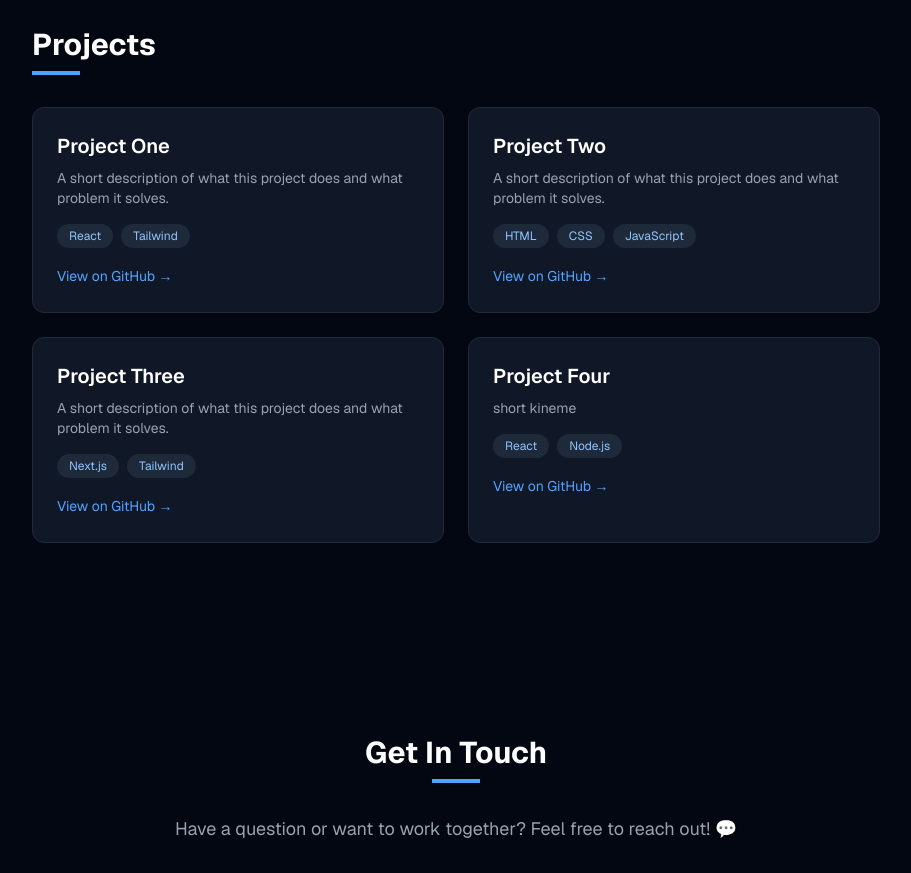
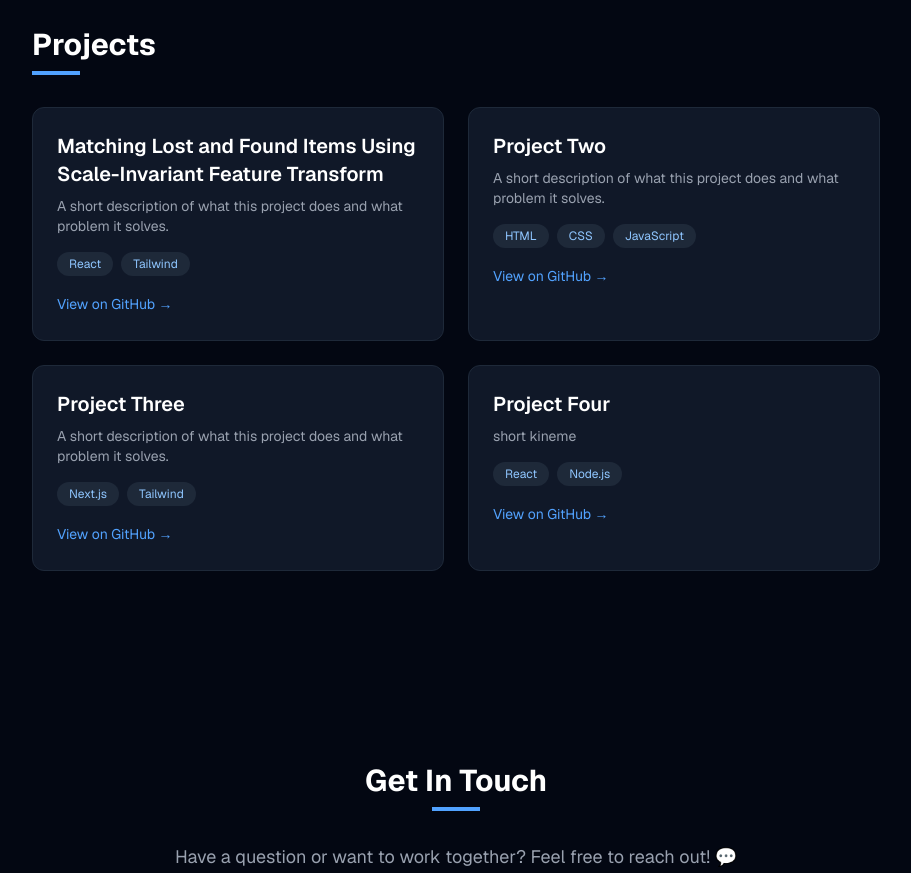
Before and after one commit to Toshihiro20/my-portfolio, a Next.js app: page / in a window 1280 px wide. Shown: the part 1320-2193 px from the top of the page, without its empty margins (184-1095 px from the left). Built offline with nearby package versions, Linux system fonts and the light colour scheme.

Commit message:
Update project title to 'Matching Lost and Found Items Using Scale-Invariant Feature Transform'

```diff
--- a/app/page.js
+++ b/app/page.js
@@ -80,7 +80,7 @@ export default function Home() {
         <div className="grid md:grid-cols-2 gap-6">
           {[
             {
-              title: "Project One",
+              title: "Matching Lost and Found Items Using Scale-Invariant Feature Transform",
               desc: "A short description of what this project does and what problem it solves.",
               tags: ["React", "Tailwind"],
               link: "https://github.com"
```
